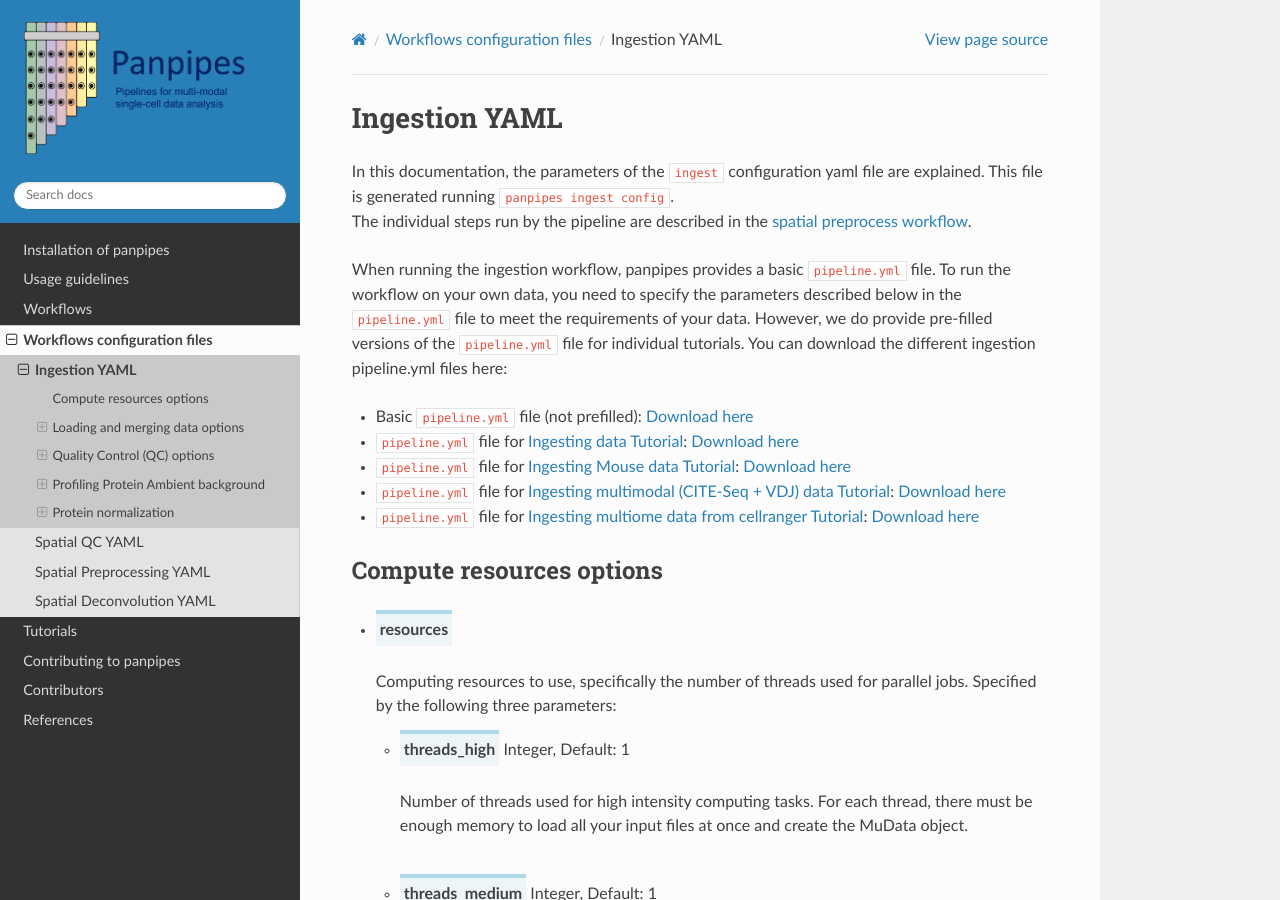
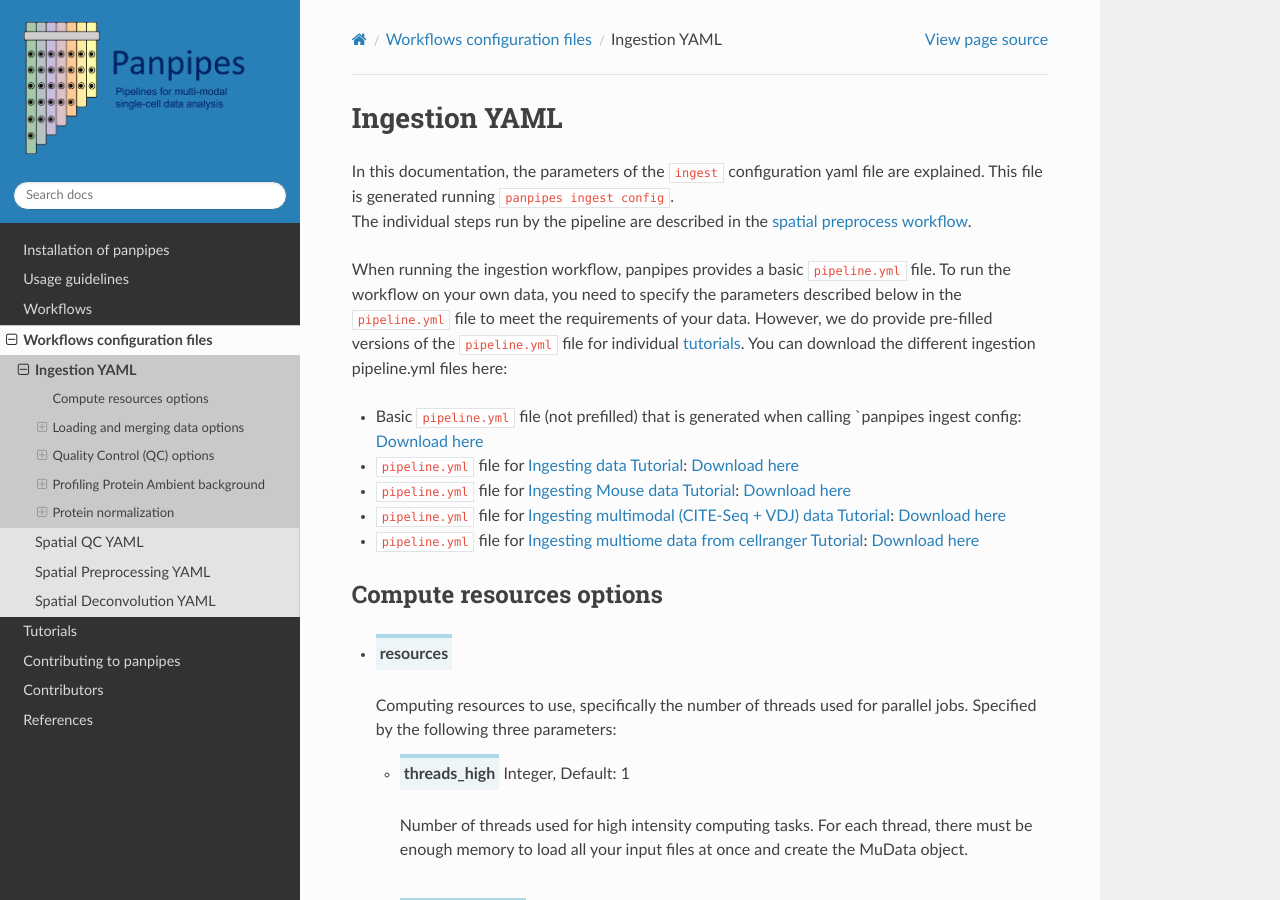
Before and after one commit to bio-la/panpipes-nextflow, a Sphinx documentation site: the page built from docs/yaml_docs/pipeline_ingestion_yml.md, in a window 1280 px wide and 900 px high. Built offline with Sphinx 7.4.7 and the Read the Docs theme 2.0.0, drawn with Linux system fonts in a browser that asks for light colours; pages that are not in the unit, such as notebooks, are missing from menus.

Commit message:
Small revisions

```diff
--- a/docs/yaml_docs/pipeline_ingestion_yml.md
+++ b/docs/yaml_docs/pipeline_ingestion_yml.md
@@ -15,9 +15,9 @@ This file is generated running `panpipes ingest config`.  <br> The individual st
 
 When running the ingestion workflow, panpipes provides a basic `pipeline.yml` file.
 To run the workflow on your own data, you need to specify the parameters described below in the `pipeline.yml` file to meet the requirements of your data.
-However, we do provide pre-filled versions of the `pipeline.yml` file for individual tutorials.
+However, we do provide pre-filled versions of the `pipeline.yml` file for individual [tutorials](https://panpipes-pipelines.readthedocs.io/en/latest/tutorials/index.html).
 You can download the different ingestion pipeline.yml files here:
-- Basic `pipeline.yml` file (not prefilled): [Download here](https://github.com/DendrouLab/panpipes/blob/main/panpipes/panpipes/pipeline_ingest/pipeline.yml)
+- Basic `pipeline.yml` file (not prefilled) that is generated when calling `panpipes ingest config: [Download here](https://github.com/DendrouLab/panpipes/blob/main/panpipes/panpipes/pipeline_ingest/pipeline.yml)
 - `pipeline.yml` file for [Ingesting data Tutorial](https://panpipes-tutorials.readthedocs.io/en/latest/ingesting_data/Ingesting_data_with_panpipes.html): [Download here](https://github.com/DendrouLab/panpipes-tutorials/blob/main/docs/ingesting_data/pipeline.yml)
 - `pipeline.yml` file for [Ingesting Mouse data Tutorial](https://panpipes-tutorials.readthedocs.io/en/latest/ingesting_mouse/Ingesting_mouse_data_with_panpipes.html): [Download here](https://github.com/DendrouLab/panpipes-tutorials/blob/main/docs/ingesting_mouse/pipeline.yml)
 - `pipeline.yml` file for [Ingesting multimodal (CITE-Seq + VDJ) data Tutorial](https://panpipes-tutorials.readthedocs.io/en/latest/ingesting_multimodal_data/ingesting_multimodal_data.html): [Download here](https://github.com/DendrouLab/panpipes-tutorials/blob/main/docs/ingesting_multimodal_data/pipeline.yml)
```
